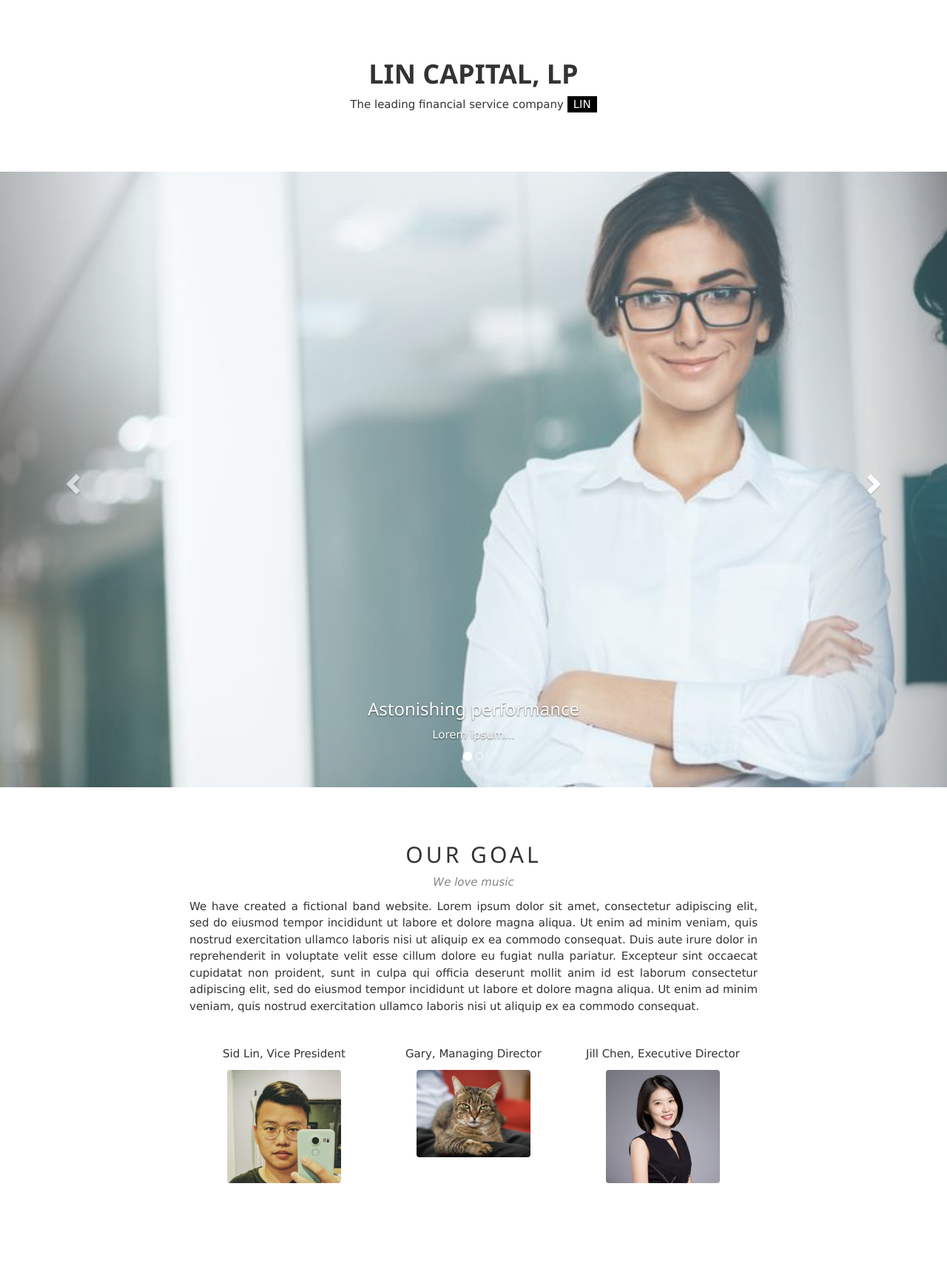
After one commit to j611062000/Django, a Django app: template stock/templates/stock/stock_home_page.html in a window 1280 px wide. The commit adds this page. Shown: the whole page at 74% size. Run offline with Django 3.2, Linux system fonts and the light colour scheme; the template is opened without the code that fills it, so the values that code supplies are empty; some libraries are stand-ins or nearby versions.

Commit message:
some modification

```diff
--- a/stock/models.py
+++ b/stock/models.py
@@ -5,9 +5,11 @@ from . import get_data
 
 class Trading_Date(models.Model):
     trading_date = models.DateTimeField('trading date')
+    last_refreshed = models.DateTimeField('last_refreshed', default = timezone.now)
+
 
     def __str__(self):
-    	return str(self.trading_date)
+        return str("Trading_Date:{}, last_refreshed: {}".format(self.trading_date,self.last_refreshed))
     # def was_published_recently(self):
         # return self.pub_date >= timezone.now() - datetime.timedelta(days=1)
 
@@ -22,9 +24,11 @@ class Stock_Info(models.Model):
     def __str__(self):
         return "Date: {}, Ticker:{}, Closing price: {}".format(self.trading_date, self.stock_ticker,self.closing_price_of_the_day)
 
+
 class fifteen_mins_interval(models.Model):
     stock = models.ForeignKey(Stock_Info, on_delete = models.CASCADE)
     end_of_interval = models.DateTimeField('end_of_interval')
     price_of_the_interval = models.FloatField(default=0)
+
     def __str__(self):
         return "Stock:{}".format(self.stock)
--- /dev/null
+++ b/stock/templates/stock/stock_home_page.html
@@ -0,0 +1,83 @@
+{% load static %}
+
+<head>
+
+  <link rel="stylesheet" href="https://maxcdn.bootstrapcdn.com/bootstrap/3.3.7/css/bootstrap.min.css">
+  <link rel="stylesheet" href="https://www.w3schools.com/w3css/4/w3.css">
+
+  <script src="https://ajax.googleapis.com/ajax/libs/jquery/3.3.1/jquery.min.js"></script>
+  <script src="https://maxcdn.bootstrapcdn.com/bootstrap/3.3.7/js/bootstrap.min.js"></script>
+
+</head>
+
+<body>
+
+<div class="w3-content" style="max-width:2000px;margin-top:70px">
+    <header class="w3-container w3-center w3-dark" style="margin-bottom:70px">
+      <h1><b>LIN CAPITAL, LP</b></h1>
+      <p>The leading financial service company <span class="w3-tag">LIN</span></p>
+    </header>
+
+
+      <div id="myCarousel" class="carousel slide" data-ride="carousel">
+        <ol class="carousel-indicators">
+          <li data-target="#myCarousel" data-slide-to="0" class="active"></li>
+          <li data-target="#myCarousel" data-slide-to="1"></li>
+        </ol>
+
+        <!-- Wrapper for slides -->
+        <div class="carousel-inner">
+          <div class="item active">
+            <img src="{% static "stock/images/female_banker.jpg" %}" style="width:100%;" class="w3-opacity-min">
+            <div class="carousel-caption">
+              <h3>Astonishing performance</h3>
+              <p>Lorem ipsum...</p>
+            </div>
+          </div>
+
+
+          <div class="item">
+            <img src="{% static "stock/images/wallstreet_view.jpg" %}" style="width:100%;" class="w3-opacity-min">
+            <div class="carousel-caption">
+              <h3>Astonishing performance</h3>
+              <p>Lorem ipsum...</p>
+            </div>
+          </div>
+        </div>
+
+        <!-- Left and right controls -->
+        <a class="left carousel-control" href="#myCarousel" data-slide="prev">
+          <span class="glyphicon glyphicon-chevron-left"></span>
+          <span class="sr-only">Previous</span>
+        </a>
+        <a class="right carousel-control" href="#myCarousel" data-slide="next">
+          <span class="glyphicon glyphicon-chevron-right"></span>
+          <span class="sr-only">Next</span>
+        </a>
+      </div>
+</div>
+
+<div class="w3-container w3-content w3-center w3-padding-64" style="max-width:800px" id="band">
+    <h2 class="w3-wide">OUR GOAL</h2>
+    <p class="w3-opacity"><i>We love music</i></p>
+    <p class="w3-justify">We have created a fictional band website. Lorem ipsum dolor sit amet, consectetur adipiscing elit, sed do eiusmod tempor incididunt ut labore et dolore magna aliqua. Ut enim ad minim veniam, quis nostrud exercitation ullamco laboris nisi ut aliquip
+      ex ea commodo consequat. Duis aute irure dolor in reprehenderit in voluptate velit esse cillum dolore eu fugiat nulla pariatur. Excepteur sint occaecat cupidatat non proident, sunt in culpa qui officia deserunt mollit anim id est laborum consectetur
+      adipiscing elit, sed do eiusmod tempor incididunt ut labore et dolore magna aliqua. Ut enim ad minim veniam, quis nostrud exercitation ullamco laboris nisi ut aliquip ex ea commodo consequat.</p>
+    <div class="w3-row w3-padding-32">
+      <div class="w3-third">
+        <p>Sid Lin, Vice President</p>
+        <img src="{% static "stock/images/me.jpg" %}" class="w3-round w3-margin-bottom" alt="Random Name" style="width:60%">
+      </div>
+      <div class="w3-third">
+        <p>Gary, Managing Director</p>
+        <img src="{% static "stock/images/cat.jpg" %}" class="w3-round w3-margin-bottom" alt="Random Name" style="width:60%">
+      </div>
+      <div class="w3-third">
+        <p>Jill Chen, Executive Director</p>
+        <img src="{% static "stock/images/jill.jpg" %}" class="w3-round" alt="Random Name" style="width:60%">
+      </div>
+    </div>
+  </div>
+
+</body>
+</html>
--- a/stock/urls.py
+++ b/stock/urls.py
@@ -4,7 +4,10 @@ from . import views
 
 app_name = 'stock'
 urlpatterns = [
-    path('', views.StockTodayArchiveView.as_view(), name='top_20'),
+    path('top_20', views.StockTodayArchiveView.as_view(), name='top_20'),
     path('<str:ticker>/', views.stock_detail, name='stock_detail'),
+    path('', views.checkData, name='checkData'),
+    path('home', views.stock_welcome, name='stock_welcome')
+
 
 ]
```
Also changed, not shown: stock/get_data.py (+11 -5 lines), stock/templates/stock/interval_price_for_individual_stock.html (+52 -5 lines), stock/templates/stock/trading_date_archive_day.html (+10 -2 lines), stock/views.py (+41 -13 lines), stock/migrations/0002_trading_date_last_refreshed.py (added), stock/static/stock/images/cat.jpg (added), stock/static/stock/images/female_banker.jpg (added), stock/static/stock/images/jill.jpg (added), stock/static/stock/images/me.jpg (added), stock/static/stock/images/stock_board.jpg (added), stock/static/stock/images/wallstreet_view.jpg (added).
